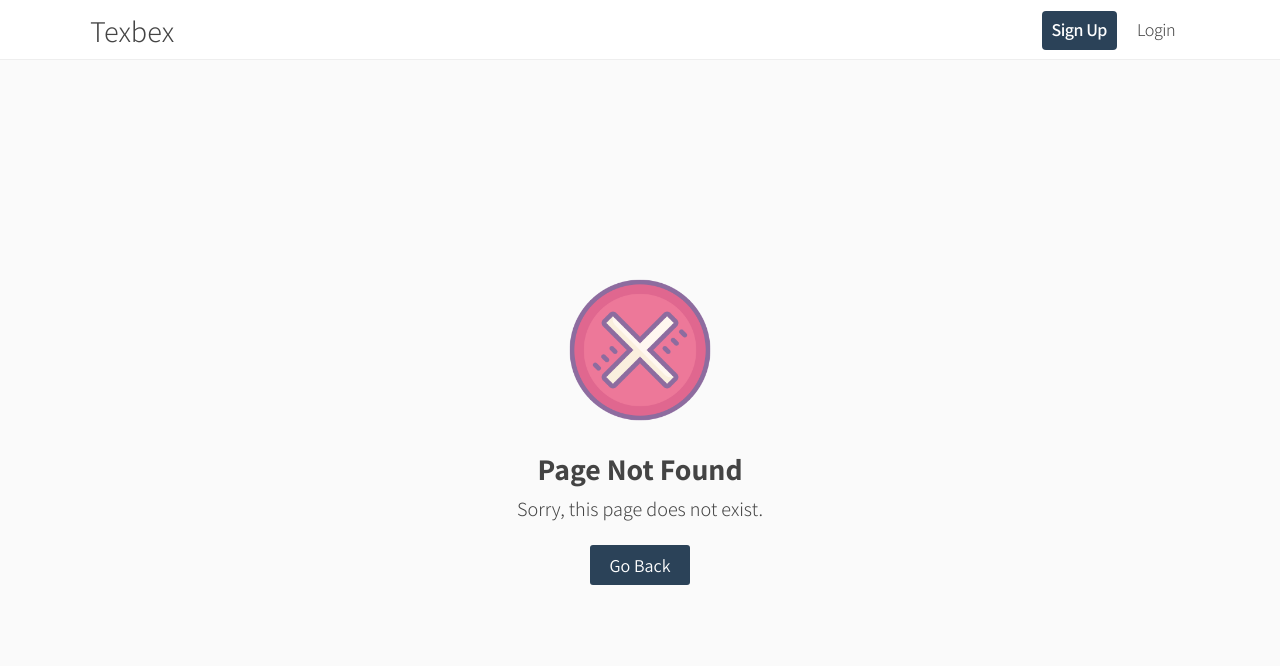
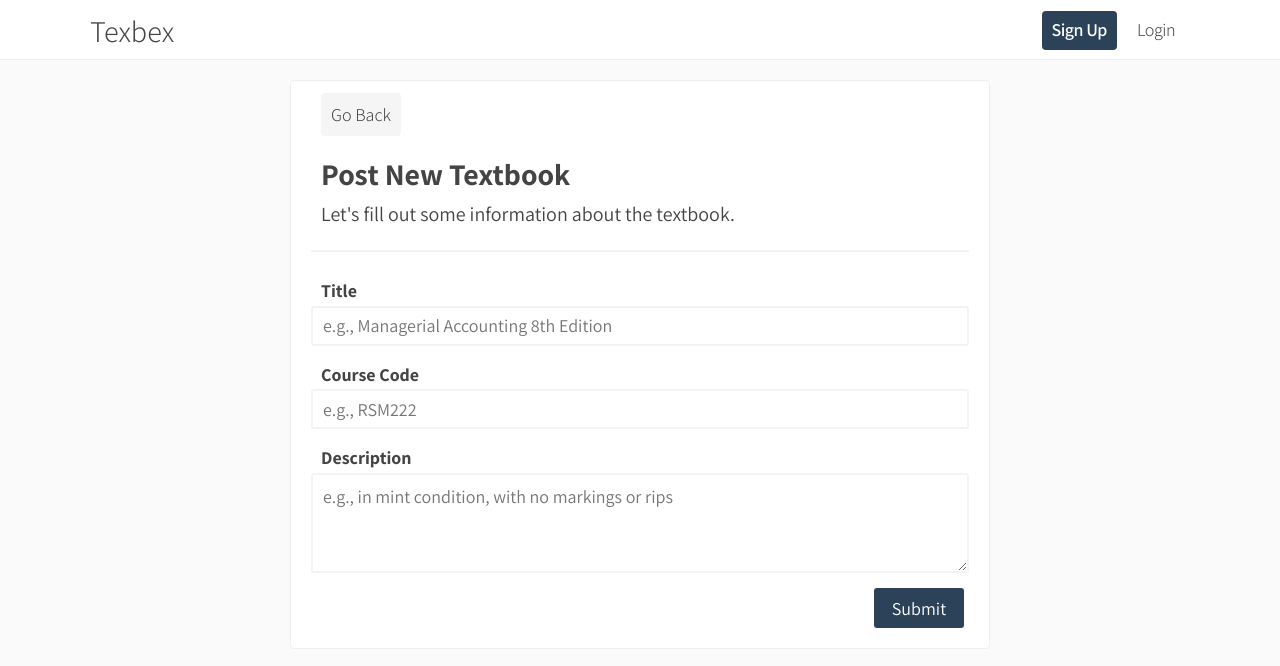
Before and after one commit to mikemklee/texbex-app, a React (Create React App) app in the folder client/: page /postBook in a window 1280 px wide. Before the commit this address had no page. Shown: the top 666 px of the page. Built offline with nearby package versions, Linux system fonts and the light colour scheme.

Commit message:
implement PostBook feature

```diff
--- a/client/package.json
+++ b/client/package.json
@@ -6,6 +6,7 @@
     "axios": "^0.18.0",
     "classnames": "^2.2.6",
     "jwt-decode": "^2.2.0",
+    "moment": "^2.22.2",
     "node-sass-chokidar": "^1.3.0",
     "npm-run-all": "^4.1.3",
     "react": "^16.4.1",
--- a/client/src/App.js
+++ b/client/src/App.js
@@ -10,6 +10,7 @@ import Header from "components/header/Header";
 import Landing from "components/landing/Landing";
 import Register from "components/auth/Register";
 import Login from "components/auth/Login";
+import PostBook from "components/postBook/PostBook";
 import NotFoundPage from "components/common/NotFoundPage";
 
 class App extends Component {
@@ -23,6 +24,7 @@ class App extends Component {
               <Route exact path="/" component={Landing} />
               <Route exact path="/register" component={Register} />
               <Route exact path="/login" component={Login} />
+              <Route exact path="/postBook" component={PostBook} />
               <Route component={NotFoundPage} />
             </Switch>
           </div>
--- a/client/src/actions/bookActions.js
+++ b/client/src/actions/bookActions.js
@@ -5,18 +5,18 @@ import {
   CLEAR_ERRORS,
   GET_BOOKS,
   GET_BOOK,
-  CREATE_BOOK,
+  POST_BOOK,
   DELETE_BOOK,
   BOOK_LOADING
 } from "./types";
 
-// Create Book
-export const createBook = (bookData, history) => dispatch => {
+// Post Book
+export const postBook = (bookData, history) => dispatch => {
   dispatch(clearErrors());
   axios
     .post("/api/books", bookData)
     .then(res => {
-      dispatch({ type: CREATE_BOOK, payload: res.data });
+      dispatch({ type: POST_BOOK, payload: res.data });
       history.push("/books");
     })
     .catch(error =>
--- a/client/src/actions/types.js
+++ b/client/src/actions/types.js
@@ -6,7 +6,7 @@ export const CLEAR_ERRORS = "CLEAR_ERRORS";
 export const SET_CURRENT_USER = "SET_CURRENT_USER";
 
 // book
-export const CREATE_BOOK = "CREATE_BOOK";
+export const POST_BOOK = "POST_BOOK";
 export const GET_BOOKS = "GET_BOOKS";
 export const GET_BOOK = "GET_BOOK";
 export const ADD_BOOK = "ADD_BOOK";
--- /dev/null
+++ b/client/src/components/forms/BookForm.jsx
@@ -0,0 +1,100 @@
+import React, { Component } from "react";
+import { connect } from "react-redux";
+import PropTypes from "prop-types";
+import { withRouter } from "react-router-dom";
+import moment from "moment";
+
+// actions
+import { postBook } from "actions/bookActions";
+
+// components
+import TextField from "../common/TextField";
+import TextAreaField from "../common/TextAreaField";
+
+class BookForm extends Component {
+  state = {
+    title: "",
+    course: "",
+    description: "",
+    date: moment(),
+    errors: {}
+  };
+
+  componentWillReceiveProps(nextProps) {
+    if (nextProps.errors) {
+      this.setState({ errors: nextProps.errors });
+    }
+  }
+
+  onChange = event => {
+    this.setState({
+      [event.target.name]: event.target.value
+    });
+  };
+
+  onSubmit = event => {
+    event.preventDefault();
+    const { user } = this.props.auth;
+    const newBook = {
+      title: this.state.title,
+      course: this.state.course,
+      description: this.state.description,
+      date: this.state.date,
+      seller: user.name,
+      sellerPhoto: user.avatar
+    };
+    this.props.postBook(newBook, this.props.history);
+  };
+
+  render() {
+    const { errors } = this.state;
+
+    return (
+      <form className="bookForm" onSubmit={this.onSubmit}>
+        <TextField
+          placeholder="e.g., Managerial Accounting 8th Edition"
+          name="title"
+          label="Title"
+          value={this.state.title}
+          onChange={this.onChange}
+          error={errors.title}
+        />
+        <TextField
+          placeholder="e.g., RSM222"
+          name="course"
+          label="Course Code"
+          value={this.state.course}
+          onChange={this.onChange}
+          error={errors.course}
+        />
+        <TextAreaField
+          placeholder="e.g., in mint condition, with no markings or rips"
+          name="description"
+          label="Description"
+          value={this.state.description}
+          onChange={this.onChange}
+          error={errors.description}
+        />
+        <input type="submit" value="Submit" className="bookForm__submit" />
+      </form>
+    );
+  }
+}
+
+BookForm.propTypes = {
+  postBook: PropTypes.func.isRequired,
+  auth: PropTypes.object.isRequired,
+  errors: PropTypes.object.isRequired
+};
+
+const mapStateToProps = state => ({
+  auth: state.auth,
+  errors: state.errors
+});
+
+export default withRouter(
+  connect(
+    mapStateToProps,
+    { postBook }
+  )(BookForm)
+);
--- a/client/src/components/header/AuthHeader.jsx
+++ b/client/src/components/header/AuthHeader.jsx
@@ -35,11 +35,8 @@ class AuthHeader extends Component {
     const { menuOpened } = this.state;
     return (
       <Fragment>
-        <Link
-          className="header__link header__link--createListing"
-          to="/createListing"
-        >
-          Create Listing
+        <Link className="header__link header__link--postBook" to="/postBook">
+          Post Textbook
         </Link>
         <div
           className="header__user"
--- /dev/null
+++ b/client/src/components/postBook/PostBook.jsx
@@ -0,0 +1,24 @@
+import React, { Component } from "react";
+import { Link } from "react-router-dom";
+
+// components
+import BookForm from "../forms/BookForm";
+
+class PostBook extends Component {
+  render() {
+    return (
+      <div className="postBook">
+        <Link to="/books" className="postBook__goback">
+          Go Back
+        </Link>
+        <h1 className="postBook__title">Post New Textbook</h1>
+        <h1 className="postBook__subtitle">
+          Let's fill out some information about the textbook.
+        </h1>
+        <BookForm />
+      </div>
+    );
+  }
+}
+
+export default PostBook;
--- a/client/src/reducers/bookReducer.js
+++ b/client/src/reducers/bookReducer.js
@@ -1,9 +1,4 @@
-import {
-  CREATE_BOOK,
-  GET_BOOKS,
-  GET_BOOK,
-  DELETE_BOOK
-} from "../actions/types";
+import { POST_BOOK, GET_BOOKS, GET_BOOK, DELETE_BOOK } from "../actions/types";
 
 const initialState = {
   loading: false,
@@ -13,7 +8,7 @@ const initialState = {
 
 export default (state = initialState, action) => {
   switch (action.type) {
-    case CREATE_BOOK:
+    case POST_BOOK:
       return {
         ...state,
         books: [action.payload, ...state.books]
--- a/client/src/styles/css/index.css
+++ b/client/src/styles/css/index.css
@@ -355,6 +355,32 @@ footer {
     .underConstruction__goback:hover {
       background-color: #1f3040; }
 
+.bookForm {
+  display: flex;
+  flex-direction: column;
+  justify-content: center;
+  align-items: center;
+  min-width: 30rem; }
+  .bookForm__submit {
+    display: inline-block;
+    border: none;
+    outline: none;
+    cursor: pointer;
+    border-radius: 3px;
+    margin: 0 0.5rem;
+    height: 4rem;
+    width: 9rem;
+    font-size: 1.8rem;
+    color: white;
+    background-color: #2b4258;
+    display: flex;
+    justify-content: center;
+    align-items: center;
+    transition: all 0.2s;
+    align-self: flex-end; }
+    .bookForm__submit:hover {
+      background-color: #1f3040; }
+
 .login {
   flex: 1;
   display: flex;
@@ -426,3 +452,35 @@ footer {
     margin-top: 2rem; }
     .register__submit:hover {
       background-color: #1f3040; }
+
+.postBook {
+  width: 70rem;
+  margin: 2rem auto;
+  background-color: white;
+  border: 1px solid #eee;
+  border-radius: 4px;
+  padding: 2rem; }
+  .postBook__goback {
+    align-self: flex-start;
+    font-size: 1.8rem;
+    padding: 1rem;
+    background-color: whitesmoke;
+    border-radius: 4px;
+    transition: all 0.2s;
+    margin-left: 1rem; }
+    .postBook__goback:hover {
+      background-color: #f0f0f0; }
+  .postBook__title {
+    align-self: flex-start;
+    padding-left: 1rem;
+    margin-top: 2rem;
+    font-size: 3rem;
+    font-weight: 700; }
+  .postBook__subtitle {
+    align-self: flex-start;
+    padding-left: 1rem;
+    font-size: 2rem;
+    font-weight: normal;
+    padding-bottom: 2rem;
+    margin-bottom: 2rem;
+    border-bottom: 2px solid #f3f3f3; }
--- /dev/null
+++ b/client/src/styles/scss/components/forms/_BookForm.scss
@@ -0,0 +1,12 @@
+.bookForm {
+  display: flex;
+  flex-direction: column;
+  justify-content: center;
+  align-items: center;
+  min-width: 30rem;
+
+  &__submit {
+    @include button;
+    align-self: flex-end;
+  }
+}
--- /dev/null
+++ b/client/src/styles/scss/components/postBook/_PostBook.scss
@@ -0,0 +1,31 @@
+.postBook {
+  width: 70rem;
+  margin: 2rem auto;
+  background-color: white;
+  border: 1px solid #eee;
+  border-radius: 4px;
+  padding: 2rem;
+
+  &__goback {
+    @include greyButton;
+    margin-left: 1rem;
+  }
+
+  &__title {
+    align-self: flex-start;
+    padding-left: 1rem;
+    margin-top: 2rem;
+    font-size: 3rem;
+    font-weight: 700;
+  }
+
+  &__subtitle {
+    align-self: flex-start;
+    padding-left: 1rem;
+    font-size: 2rem;
+    font-weight: normal;
+    padding-bottom: 2rem;
+    margin-bottom: 2rem;
+    border-bottom: 2px solid $off-white;
+  }
+}
--- a/client/src/styles/scss/index.scss
+++ b/client/src/styles/scss/index.scss
@@ -17,6 +17,12 @@
 @import "./components/common/NotFoundPage";
 @import "./components/common/UnderConstructionPage";
 
+// Forms
+@import "./components/forms/BookForm";
+
 // Auth
 @import "./components/auth/Login";
 @import "./components/auth/Register";
+
+// PostBook
+@import "./components/postBook/PostBook";
```
Also changed, not shown: 2 other files (tests, documents, lock files or other folders).
